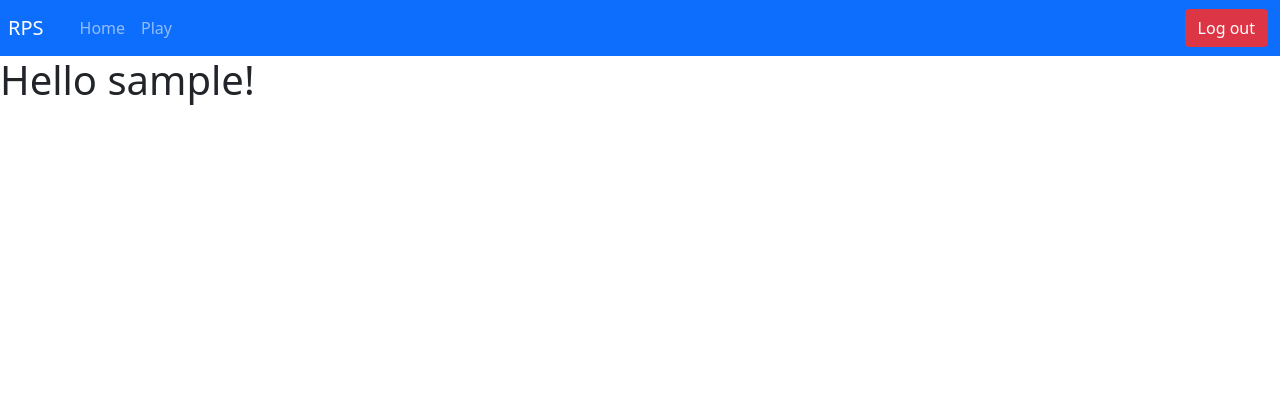
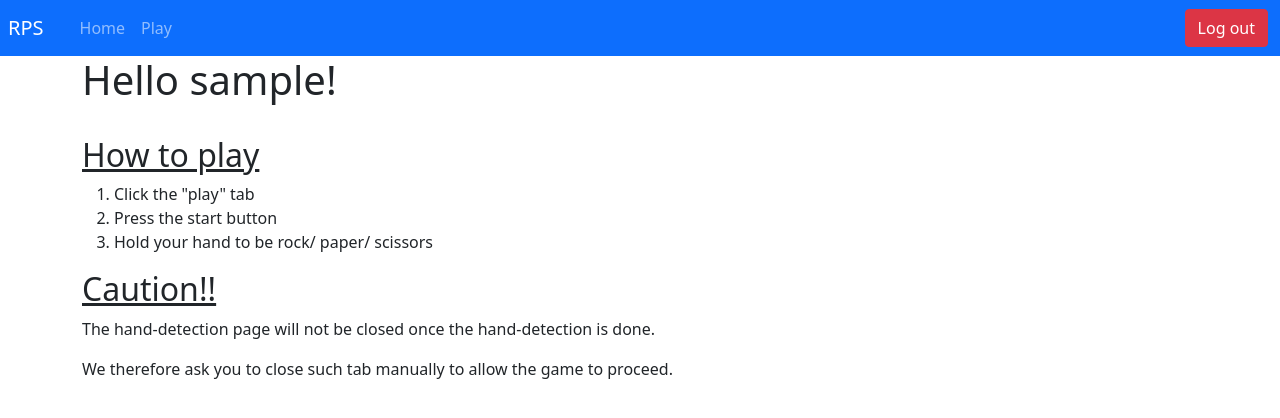
Before and after one commit to PurinSuk/RPS_OpenCV, a Flask app: page /home/ in a window 1280 px wide. Shown: the top 418 px of the page. Run offline with Flask 2, Linux system fonts and the light colour scheme; the visitor is signed in with stand-in values (Sample User, id 1).

Commit message:
Finish the game (with some technical issue)

```diff
--- a/app.py
+++ b/app.py
@@ -2,12 +2,8 @@ from flask import Flask, render_template, url_for, request, redirect, session, f
 from model import db, Player
 import cv2
 from HandTrackingModule import handDetector
-from enum import Enum
-
-class Choice(Enum):
-    rock = 0
-    paper = 1
-    scissors = 2
+from choiceClass import Choice
+import utils
 
 app = Flask(__name__)
 app.secret_key = "super secret key :)"
@@ -16,9 +12,10 @@ app.config["SQLALCHEMY_TRACK_MODIFICATIONS"] = False
 
 db.init_app(app)
 
+player_choice = None
+
 camera = cv2.VideoCapture(0)
 
-player_choice = None
 tipsId = [8, 12, 16, 20]
 
 rps_images = [cv2.resize(cv2.imread("static/rock_rps.png"), (111, 113), interpolation=cv2.INTER_AREA),
@@ -26,46 +23,48 @@ rps_images = [cv2.resize(cv2.imread("static/rock_rps.png"), (111, 113), interpol
               cv2.resize(cv2.imread("static/scissors_rps.png"), (111, 113), interpolation=cv2.INTER_AREA)]
 
 def gen_frames():
-    global player_choice
     detector = handDetector()
     while True:
         success, frame = camera.read()
         if not success:
             break
         else:
+            global player_choice
             """
             Check and update the global variable (rock/ paper/ scissors/ not_valid)
             """
             lmList = detector.findPosition(frame)
             if len(lmList) == 0:
-                continue
-            # check four non-thumb fingers
-            non_thumbs = [1 if lmList[i][2] < lmList[i-2][2] else 0 for i in tipsId]
-            if non_thumbs == [0, 0, 0, 0]:
-                player_choice = Choice.rock
-            elif non_thumbs == [1, 1, 0, 0]:
-                player_choice = Choice.scissors
-            elif non_thumbs == [1, 1, 1, 1]:
-                player_choice = Choice.paper
+                player_choice = None
+            else:
+                # check four non-thumb fingers
+                player_choice = None
+                non_thumbs = [1 if lmList[i][2] < lmList[i-2][2] else 0 for i in tipsId]
+                if non_thumbs == [0, 0, 0, 0]:
+                    player_choice = Choice.rock
+                elif non_thumbs == [1, 1, 0, 0]:
+                    player_choice = Choice.scissors
+                elif non_thumbs == [1, 1, 1, 1]:
+                    player_choice = Choice.paper
 
-            # right hand
-            if lmList[1][1] < lmList[17][1] and player_choice is not None:
-                if lmList[3][1] >= lmList[4][1] and (player_choice is Choice.rock or player_choice is Choice.scissors):
+                # right hand
+                if lmList[1][1] < lmList[17][1] and player_choice is not None:
+                    if lmList[3][1] >= lmList[4][1] and (player_choice is Choice.rock or player_choice is Choice.scissors):
+                        player_choice = None
+                    elif lmList[3][1] < lmList[4][1] and player_choice is Choice.paper:
+                        player_choice = None
+                # left hand
+                elif lmList[1][1] > lmList[17][1] and player_choice is not None:
+                    if lmList[3][1] < lmList[4][1] and (player_choice is Choice.rock or player_choice is Choice.scissors):
+                        player_choice = None
+                    elif lmList[3][1] >= lmList[4][1] and player_choice is Choice.paper:
+                        player_choice = None
+                else:
                     player_choice = None
-                elif lmList[3][1] < lmList[4][1] and player_choice is Choice.paper:
-                    player_choice = None
-            # left hand
-            elif lmList[1][1] > lmList[17][1] and player_choice is not None:
-                if lmList[3][1] < lmList[4][1] and (player_choice is Choice.rock or player_choice is Choice.scissors):
-                    player_choice = None
-                elif lmList[3][1] >= lmList[4][1] and player_choice is Choice.paper:
-                    player_choice = None
-            else:
-                player_choice = None
 
-            if player_choice is not None:
-                # show image of player_choice on frame
-                frame[:113, :111] = rps_images[player_choice.value]
+                if player_choice is not None:
+                    # show image of player_choice on frame
+                    frame[:113, :111] = rps_images[player_choice.value]
 
             ret, buffer = cv2.imencode('.jpg', frame)
             frame = buffer.tobytes()
@@ -75,6 +74,16 @@ def gen_frames():
 @app.before_first_request
 def initialise_database():
     db.create_all()
+
+@app.after_request
+def add_header(response):
+    """
+    Add headers to both force latest IE rendering engine or Chrome Frame,
+    and also to cache the rendered page for 10 minutes.
+    """
+    response.headers['X-UA-Compatible'] = 'IE=Edge,chrome=1'
+    response.headers['Cache-Control'] = 'public, max-age=0'
+    return response
 
 @app.route("/home/")
 def home():
@@ -126,6 +135,11 @@ def login():
 
 @app.route("/logout/")
 def logout():
+    player = Player.query.filter_by(username=session["username"]).first()
+    player.win = session["win"]
+    player.lose = session["lose"]
+    player.tie = session["draw"]
+    db.session.commit()
     session.clear()
     return redirect(url_for("login"))
 
@@ -135,19 +149,39 @@ def game():
         """
         Code to determine the values to pass to game.html
         """
-        return render_template("game.html", game_result="You Lose!", player_choice="none.jpg", bot_choice="paper_rps.png",
-                               win=session["win"], lose=session["lose"], draw=session["draw"])
+        global player_choice
+        if player_choice is None:
+            game_result = ""
+            player_image = utils.image_path(player_choice)
+            bot_image = utils.image_path(None)
+        else:
+            bot = utils.bot_choice()
+            result = utils.bot_vs_player(player_choice, bot)
+            if result == 1:
+                game_result = "Congrats! You win!"
+                session["win"] += 1
+            elif result == -1:
+                game_result = "You lose T^T"
+                session["lose"] += 1
+            else:
+                game_result = "It's a draw!"
+                session["draw"] += 1
+            player_image = utils.image_path(player_choice)
+            bot_image = utils.image_path(bot)
+        player_choice = None
+        return render_template("game.html", game_result=game_result, player_choice=player_image,
+                    bot_choice=bot_image, win=session["win"],  lose=session["lose"], draw=session["draw"])
     return redirect(url_for("login"))
 
 @app.route("/video_feed")
 def video_feed():
     return Response(gen_frames(), mimetype='multipart/x-mixed-replace; boundary=frame')
 
-@app.route("/play/")
+@app.route("/play/", methods=["POST", "GET"])
 def play():
     if "username" in session:
         return render_template("play.html")
     return redirect(url_for("login"))
 
 if __name__ == "__main__":
-    app.run(debug=True)
+    app.run(debug=False)
--- /dev/null
+++ b/choiceClass.py
@@ -0,0 +1,6 @@
+from enum import Enum
+
+class Choice(Enum):
+    rock = 0
+    paper = 1
+    scissors = 2
--- a/templates/game.html
+++ b/templates/game.html
@@ -10,7 +10,9 @@
 {% block outside_nav %}
     <h1>Rock Paper Scissors</h1>
     <p id="game_result">{{game_result}}</p>
-    <button id="start" onclick="window.location.href='/play'" type="button" class="btn btn-primary">start</button>
+    <form action="/play" method="post">
+        <button id="start" type="submit" class="btn btn-primary">start</button>
+    </form>
     <div class="result">
         <span class="result_text win">Win</span>
         <span class="result_number win_number">{{win}}</span>
--- a/templates/home.html
+++ b/templates/home.html
@@ -4,5 +4,17 @@
 
 
 {% block outside_nav %}
-    <h1>Hello {{user}}!</h1>
+    <div class="container">
+        <h1>Hello {{user}}!</h1>
+        <br>
+        <h2><u>How to play</u></h2>
+        <ol>
+            <li>Click the "play" tab</li>
+            <li>Press the start button</li>
+            <li>Hold your hand to be rock/ paper/ scissors</li>
+        </ol>
+        <h2><u>Caution!!</u></h2>
+        <p>The hand-detection page will not be closed once the hand-detection is done.</p>
+        <p>We therefore ask you to close such tab manually to allow the game to proceed.</p>
+    </div>
 {% endblock %}
--- a/templates/play.html
+++ b/templates/play.html
@@ -15,8 +15,7 @@
                     if (count <= 0) {
                         clearInterval(counter);
                         // Code to perform after the countdown ends
-                        window.location.href = "{{url_for("game")}}"
-                        return;
+                        window.open("{{url_for("game")}}");
                     }
                     document.getElementById("timer").innerHTML = count
                 }
```
Also changed, not shown: requirements.txt (deleted, +0 -11 lines), utils.py (added, +30 -0 lines), bot.py (deleted).
